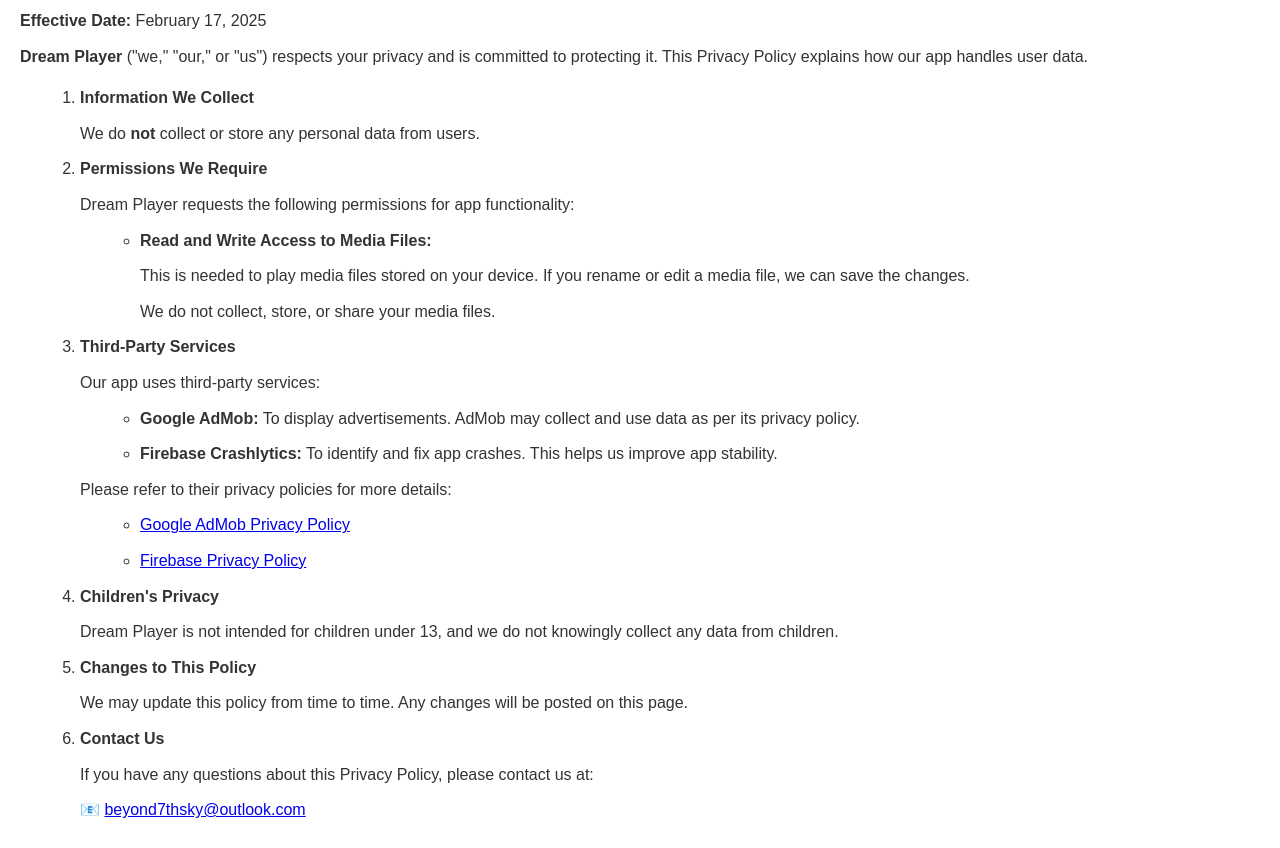
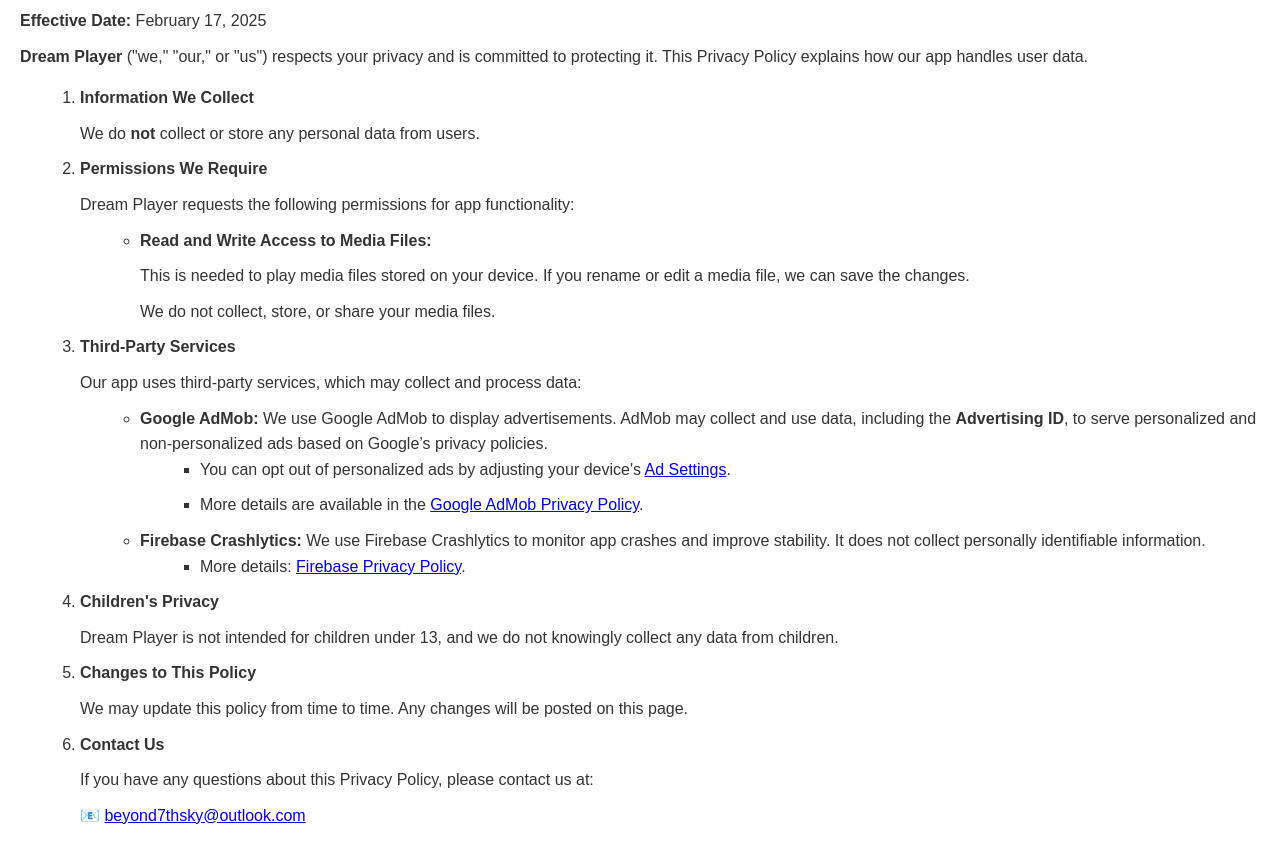
Before and after one commit to beyond7thsky/Dream-Player, a plain HTML site: page privacy_policy.html in a window 1280 px wide. Shown: the part 86-934 px from the top of the page. Drawn offline with Linux system fonts and the light colour scheme.

Commit message:
Update the Privacy Policy document.

```diff
--- a/privacy_policy.html
+++ b/privacy_policy.html
@@ -69,34 +69,47 @@
 
       <li>
         <strong>Third-Party Services</strong>
-        <p>Our app uses third-party services:</p>
+        <p>
+          Our app uses third-party services, which may collect and process data:
+        </p>
+
         <ul>
           <li>
-            <strong>Google AdMob:</strong> To display advertisements. AdMob may
-            collect and use data as per its privacy policy.
+            <strong>Google AdMob:</strong> We use Google AdMob to display
+            advertisements. AdMob may collect and use data, including the
+            <strong>Advertising ID</strong>, to serve personalized and
+            non-personalized ads based on Google’s privacy policies.
+            <ul>
+              <li>
+                You can opt out of personalized ads by adjusting your device's
+                <a href="https://adssettings.google.com/" target="_blank"
+                  >Ad Settings</a
+                >.
               </li>
               <li>
-            <strong>Firebase Crashlytics:</strong> To identify and fix app
-            crashes. This helps us improve app stability.
+                More details are available in the
+                <a
+                  href="https://policies.google.com/technologies/ads"
+                  target="_blank"
+                  >Google AdMob Privacy Policy</a
+                >.
               </li>
             </ul>
-        <p>Please refer to their privacy policies for more details:</p>
+          </li>
+          <li>
+            <strong>Firebase Crashlytics:</strong> We use Firebase Crashlytics
+            to monitor app crashes and improve stability. It does not collect
+            personally identifiable information.
             <ul>
               <li>
-            <a
-              href="https://policies.google.com/privacy"
-              target="_blank"
-              rel="noopener noreferrer"
-              >Google AdMob Privacy Policy</a
-            >
-          </li>
-          <li>
+                More details:
                 <a
                   href="https://firebase.google.com/support/privacy"
                   target="_blank"
-              rel="noopener noreferrer"
                   >Firebase Privacy Policy</a
-            >
+                >.
+              </li>
+            </ul>
           </li>
         </ul>
       </li>
```
Also changed, not shown: index.html (+29 -16 lines). Lines whose indentation alone changed are shown as unchanged.
